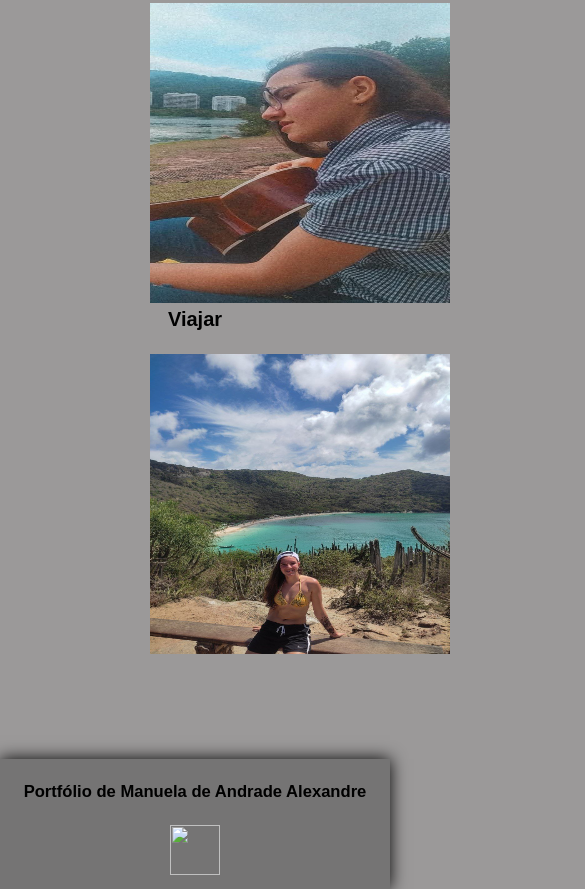
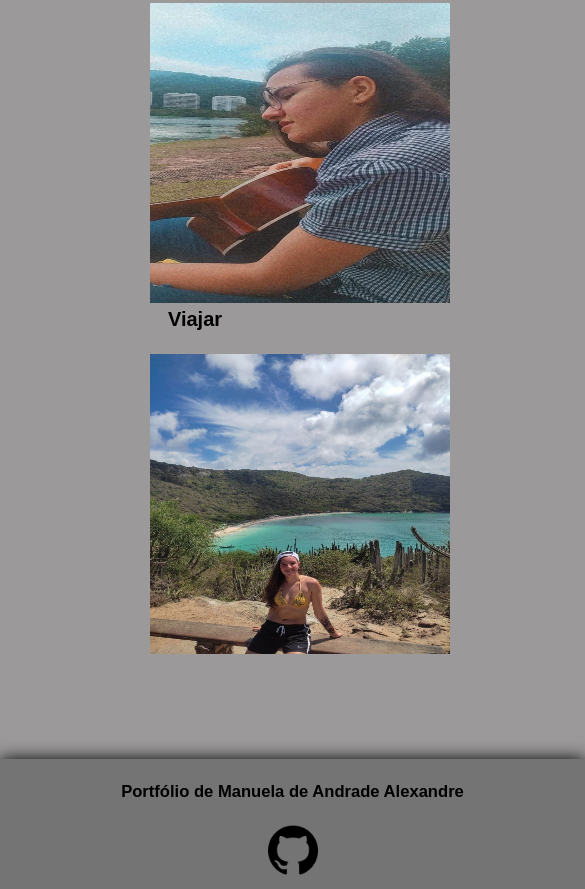
Before and after one commit to Manuela-Andrade/Projeto-Individual, a plain HTML site: page index.html in a window 390 px wide. Shown: the part 4374-5263 px from the top of the page, 585 px wide, since content can reach past the window. Drawn offline with Linux system fonts and the light colour scheme.

Commit message:
Finalizando alterações

```diff
--- a/assets/css/style.css
+++ b/assets/css/style.css
@@ -37,8 +37,6 @@ html:target {
     float: left;
     width: 50.00%;
 }
-
-
 @media screen and (max-width: 500px) {
     .section {
         padding: 50px;
@@ -177,10 +175,10 @@ li a:hover {
     height: 130px;
 }
 
-@media screen and (max-width: 1000px) {
+@media screen and (max-width: 800px) {
     .rodape {
         float: left;
-        width: 100%;
+        width: 150%;
 
     }
 }
--- a/index.html
+++ b/index.html
@@ -116,7 +116,7 @@
                 <h5>Portfólio de Manuela de Andrade Alexandre</h5>
                 <br>
                 <a href="https://github.com/manuandrade-crf">
-                    <img src="../Projeto Individual/assets/img/github.png" width="50px" height="50px">
+                    <img src="assets/img/github.png" width="50px" height="50px">
                 </a>
             </footer>
         </div>
```
